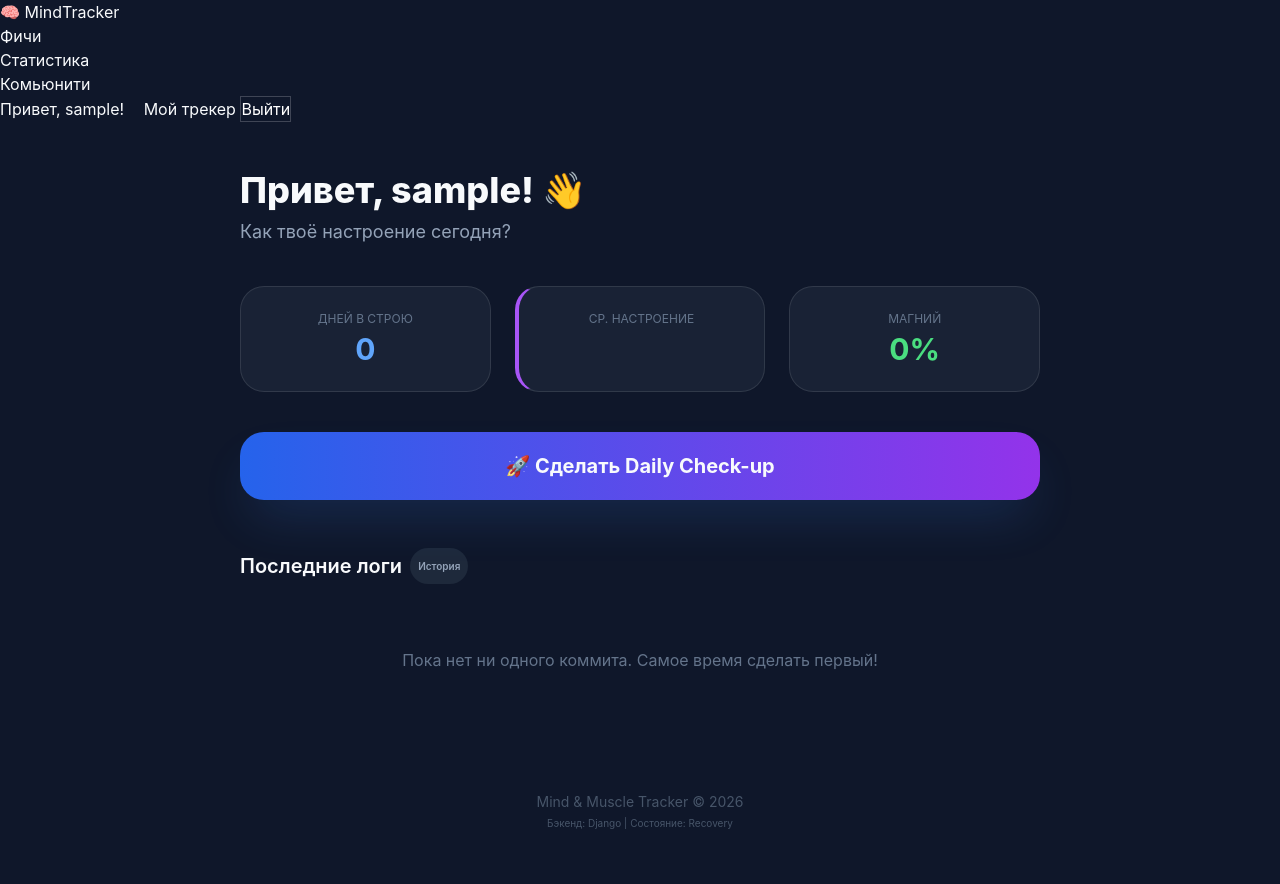
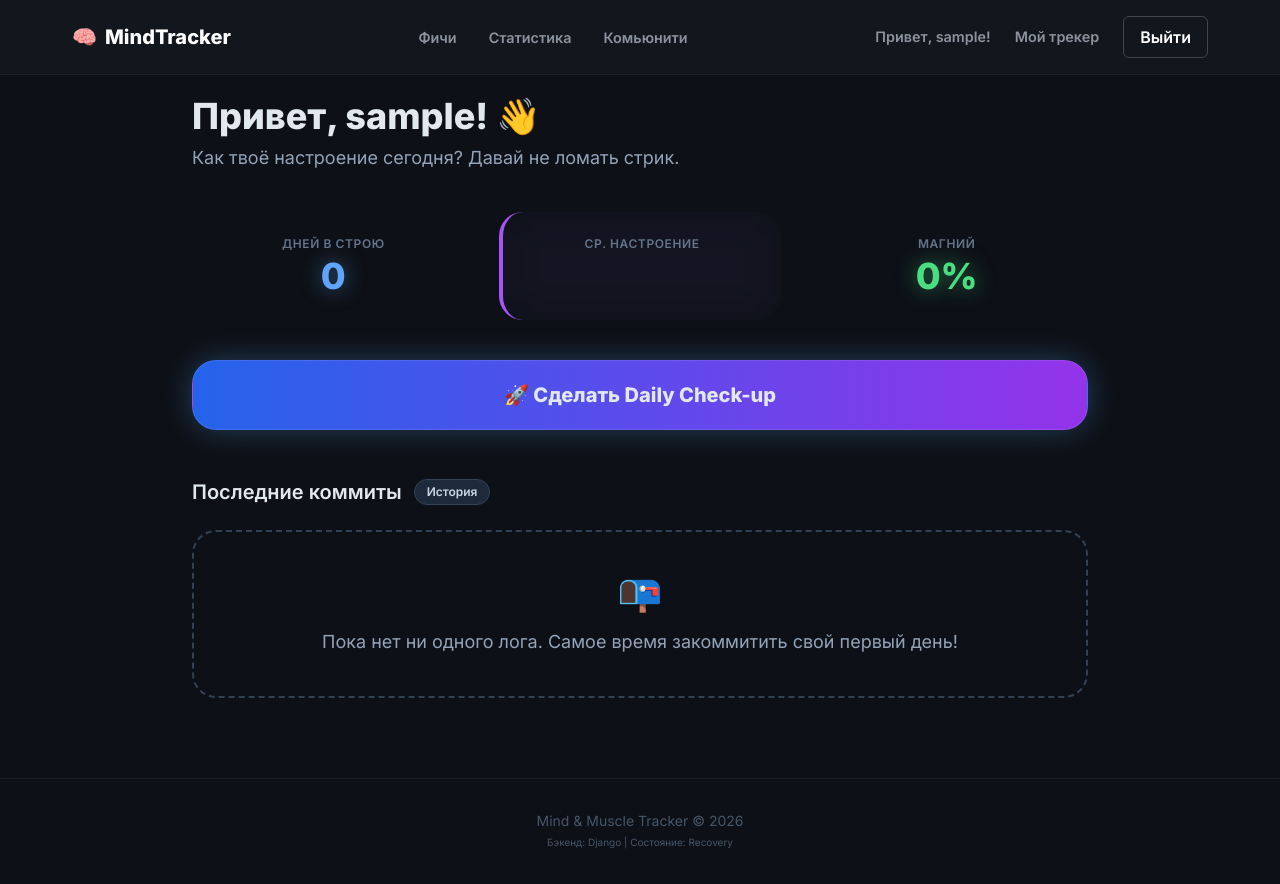
Before and after one commit to Really-Fun/MindTracker, a Django app: page /profile/ in a window 1280 px wide. Before the commit the page ends 829 px from the top, so only its background shows below. Run offline with Django 5.2, Linux system fonts and the light colour scheme; the visitor is signed in with stand-in values (Sample User, id 1); some libraries are stand-ins or nearby versions.

Commit message:
add: redesign index.html

```diff
--- a/MindTracker/UserTracker/templates/UserTracker/index.html
+++ b/MindTracker/UserTracker/templates/UserTracker/index.html
@@ -1,117 +1,103 @@
-<!DOCTYPE html>
-<html lang="ru">
-<head>
-    <meta charset="UTF-8">
-    <meta name="viewport" content="width=device-width, initial-scale=1.0">
-    <title>{{ title }}</title>
-    <script src="https://cdn.tailwindcss.com"></script>
-    <style>
-        body { background-color: #0f172a; color: #f8fafc; font-family: 'Inter', sans-serif; }
-        .glass { background: rgba(30, 41, 59, 0.7); backdrop-filter: blur(10px); border: 1px solid rgba(255,255,255,0.1); }
-        .gradient-text { background: linear-gradient(90deg, #3b82f6, #8b5cf6); -webkit-background-clip: text; -webkit-text-fill-color: transparent; }
-    </style>
-</head>
-<body class="min-h-screen flex flex-col">
-    {% include 'navbar.html' %}
-    {% comment %} <nav class="p-6 flex justify-between items-center glass sticky top-0 z-50">
-        <div class="text-xl font-bold gradient-text">Mind Tracker</div>
-        <div class="flex gap-4">
-            <span class="text-sm text-slate-400">Привет, {{ user.username }}</span>
-        </div>
-    </nav> {% endcomment %}
+{% extends 'base.html' %}
+{% load static %}
 
-    <main class="flex-grow p-6 md:p-12 max-w-4xl mx-auto w-full">
-        <section class="mb-10">
-            <h2 class="text-4xl font-extrabold mb-2">Привет, {{user.username}}! 👋</h2>
-            <p class="text-slate-400 text-lg">Как твоё настроение сегодня?</p>
+{% block title %}Мой трекер | MindTracker{% endblock %}
+
+{% block content %}
+    <section class="mb-10 animate-fade-in-up">
+        <h2 class="text-4xl font-extrabold mb-2">Привет, {{ user.username }}! 👋</h2>
+        <p class="text-slate-400 text-lg">Как твоё настроение сегодня? Давай не ломать стрик.</p>
     </section>
 
     <div class="grid grid-cols-1 md:grid-cols-3 gap-6 mb-10">
-            <div class="glass p-6 rounded-3xl text-center">
-                <p class="text-slate-500 text-xs uppercase mb-1">Дней в строю</p>
-                <p class="text-3xl font-bold text-blue-400">{{days_in_row}}</p>
+        <div class="glass p-6 rounded-3xl text-center transform hover:-translate-y-1 transition-all duration-300">
+            <p class="text-slate-500 text-xs uppercase mb-1 font-semibold tracking-wider">Дней в строю</p>
+            <p class="text-4xl font-extrabold text-blue-400 drop-shadow-[0_0_10px_rgba(96,165,250,0.5)]">{{ days_in_row }}</p>
         </div>
-            <div class="glass p-6 rounded-3xl text-center border-l-4 border-l-purple-500">
-                <p class="text-slate-500 text-xs uppercase mb-1">Ср. настроение</p>
-                <p class="text-3xl font-bold text-purple-400">{{average_mood|floatformat:2}}</p>
+        <div class="glass p-6 rounded-3xl text-center border-l-4 border-l-purple-500 transform hover:-translate-y-1 transition-all duration-300 relative overflow-hidden">
+            <div class="absolute inset-0 bg-purple-500/5 blur-xl"></div>
+            <p class="text-slate-500 text-xs uppercase mb-1 font-semibold tracking-wider relative z-10">Ср. настроение</p>
+            <p class="text-4xl font-extrabold text-purple-400 drop-shadow-[0_0_10px_rgba(192,132,252,0.5)] relative z-10">{{ average_mood|floatformat:2 }}</p>
         </div>
-            <div class="glass p-6 rounded-3xl text-center">
-                <p class="text-slate-500 text-xs uppercase mb-1">Магний</p>
-                <p class="text-3xl font-bold text-green-400">{{magnesium_in_percent}}%</p>
+        <div class="glass p-6 rounded-3xl text-center transform hover:-translate-y-1 transition-all duration-300">
+            <p class="text-slate-500 text-xs uppercase mb-1 font-semibold tracking-wider">Магний</p>
+            <p class="text-4xl font-extrabold text-green-400 drop-shadow-[0_0_10px_rgba(74,222,128,0.5)]">{{ magnesium_in_percent }}%</p>
         </div>
     </div>
 
-        <div class="mb-12">
-            <a href="{% url 'checkup' %}" class="block w-full py-5 bg-gradient-to-r from-blue-600 to-purple-600 hover:from-blue-500 hover:to-purple-500 text-center text-xl font-bold rounded-3xl shadow-2xl shadow-blue-500/20 transition-all transform hover:-translate-y-1 active:scale-95">
+    <div class="mb-12 animate-fade-in-up" style="animation-delay: 0.1s;">
+        <a href="{% url 'checkup' %}" class="block w-full py-5 bg-gradient-to-r from-blue-600 to-purple-600 hover:from-blue-500 hover:to-purple-500 text-center text-xl font-bold rounded-3xl shadow-[0_0_30px_rgba(96,165,250,0.3)] transition-all transform hover:-translate-y-1 active:scale-95 border border-white/10">
             🚀 Сделать Daily Check-up
         </a>
     </div>
 
-        <section>
-            <h3 class="text-xl font-semibold mb-6 flex items-center gap-2">
-                Последние логи
-                <span class="px-2 py-1 bg-slate-800 text-[10px] rounded-full text-slate-400">История</span>
+    <section class="animate-fade-in-up" style="animation-delay: 0.2s;">
+        <h3 class="text-xl font-semibold mb-6 flex items-center gap-3">
+            Последние коммиты
+            <span class="px-3 py-1 bg-slate-800 border border-slate-700 text-xs rounded-full text-slate-300">История</span>
         </h3>
 
+        <div class="space-y-4 mb-8">
             {% for commit in object_list %}
-                <div class="space-y-4 mb-4"> <a href="{% url 'commit' commit.slug %}" class="block transform transition-all hover:-translate-y-1 hover:scale-[1.01] active:scale-95">
-                        <div class="glass p-5 rounded-2xl flex justify-between items-center hover:border-blue-500/50 hover:shadow-lg hover:shadow-blue-500/10 transition-all">
+                <a href="{% url 'commit' commit.slug %}" class="block group">
+                    <div class="glass p-5 rounded-2xl flex justify-between items-center transition-all duration-300 group-hover:border-blue-500/50 group-hover:bg-slate-800/50 group-hover:shadow-[0_0_20px_rgba(96,165,250,0.15)] group-hover:-translate-y-1">
                         <div>
-                                <p class="font-medium text-slate-200">{{ commit.date }}</p>
-                                <p class="text-sm text-slate-500 italic truncate max-w-[200px] md:max-w-md">
-                                    {{ commit.notes|default:"No message for this commit" }}
+                            <p class="font-medium text-slate-200 mb-1 flex items-center gap-2">
+                                <span class="w-2 h-2 rounded-full {% if commit.mood >= 7 %}bg-green-500{% elif commit.mood >= 4 %}bg-yellow-500{% else %}bg-red-500{% endif %}"></span>
+                                {{ commit.date }}
+                            </p>
+                            <p class="text-sm text-slate-400 italic truncate max-w-[200px] md:max-w-md">
+                                {{ commit.notes|default:"Нет описания. Просто сделал дело." }}
                             </p>
                         </div>
                         <div class="text-right">
-                                <span class="text-blue-400 font-bold">{{ commit.mood }}/10</span>
-                                <p class="text-[10px] text-slate-600 uppercase tracking-wider">Mood score</p>
+                            <span class="text-2xl font-bold {% if commit.mood >= 7 %}text-green-400{% elif commit.mood >= 4 %}text-yellow-400{% else %}text-red-400{% endif %}">
+                                {{ commit.mood }}/10
+                            </span>
                         </div>
                     </div>
                 </a>
+            {% empty %}
+                <div class="glass p-10 rounded-3xl text-center border-dashed border-2 border-slate-700">
+                    <span class="text-4xl mb-4 block">📭</span>
+                    <p class="text-slate-400 text-lg">Пока нет ни одного лога. Самое время закоммитить свой первый день!</p>
                 </div>
-            {% empty %}
-                <p class="text-slate-500 text-center py-10">Пока нет ни одного коммита. Самое время сделать первый!</p>
             {% endfor %}
+        </div>
+
         {% if is_paginated %}
         <div class="flex justify-center items-center gap-4 mt-8">
-
             {% if page_obj.has_previous %}
-                    <a href="?page={{ page_obj.previous_page_number }}" class="glass px-4 py-2 rounded-xl text-sm text-slate-300 hover:text-white hover:border-blue-500 transition-all">
-                        &larr; Предыдущая
+                <a href="?page={{ page_obj.previous_page_number }}" class="glass px-5 py-2.5 rounded-xl text-sm font-medium text-slate-300 hover:text-white hover:border-blue-500 transition-all">
+                    &larr; Назад
                 </a>
-                {% else %}
             {% endif %}
 
-                <span class="text-slate-400 text-sm font-medium">
+            <span class="glass px-4 py-2 rounded-xl text-slate-400 text-sm font-medium border-none bg-slate-800/50">
                 Стр. <span class="text-blue-400">{{ page_obj.number }}</span> из {{ page_obj.paginator.num_pages }}
             </span>
 
             {% if page_obj.has_next %}
-                    <a href="?page={{ page_obj.next_page_number }}" class="glass px-4 py-2 rounded-xl text-sm text-slate-300 hover:text-white hover:border-blue-500 transition-all">
-                        Следующая &rarr;
+                <a href="?page={{ page_obj.next_page_number }}" class="glass px-5 py-2.5 rounded-xl text-sm font-medium text-slate-300 hover:text-white hover:border-blue-500 transition-all">
+                    Дальше &rarr;
                 </a>
-                {% else %}
             {% endif %}
-
         </div>
         {% endif %}
     </section>
-    </main>
+{% endblock content %}
 
-    <footer class="p-8 text-center text-slate-600 text-sm">
-        Mind & Muscle Tracker &copy; 2026<br>
-        <span class="text-[10px]">Бэкенд: Django | Состояние: Recovery</span>
-    </footer>
-
+{% block extra_scripts %}
 <script>
-        // Можно добавить анимацию появления карточек
-        document.querySelectorAll('.glass').forEach((el, i) => {
+    // Плавное появление карточек логов (оставил твою идею, но сделал через селектор .group)
+    document.querySelectorAll('.group').forEach((el, i) => {
         el.style.opacity = 0;
+        el.style.transform = "translateY(10px)";
         setTimeout(() => {
-                el.style.transition = "all 0.5s ease";
+            el.style.transition = "all 0.5s cubic-bezier(0.4, 0, 0.2, 1)";
             el.style.opacity = 1;
-            }, i * 100);
+            el.style.transform = "translateY(0)";
+        }, (i * 100) + 300); // Задержка, чтобы сначала появился заголовок
     });
 </script>
-</body>
-</html>
+{% endblock %}
--- a/MindTracker/static/css/navbar.css
+++ b/MindTracker/static/css/style.css
@@ -1,11 +1,9 @@
 :root {
     --bg-color: #0d1117;
-    /* Темный цвет в стиле GitHub */
     --surface-color: rgba(22, 27, 34, 0.7);
     --text-primary: #c9d1d9;
     --text-secondary: #8b949e;
     --accent-color: #238636;
-    /* Зеленый "коммит" */
     --accent-hover: #2ea043;
     --glow-color: rgba(46, 160, 67, 0.2);
     --font-main: 'Inter', sans-serif;
@@ -24,14 +22,13 @@
     overflow-x: hidden;
 }
 
-/* --- NAVBAR (Glassmorphism) --- */
+/* NAVBAR */
 .navbar {
     position: fixed;
     top: 0;
     width: 100%;
     background: var(--surface-color);
     backdrop-filter: blur(12px);
-    -webkit-backdrop-filter: blur(12px);
     border-bottom: 1px solid rgba(255, 255, 255, 0.05);
     z-index: 1000;
 }
@@ -62,12 +59,12 @@
 }
 
 .nav-links a,
-.nav-login {
+.nav-login,
+.greeting {
     color: var(--text-secondary);
     text-decoration: none;
     font-size: 0.9rem;
     font-weight: 600;
-    transition: color 0.2s ease;
 }
 
 .nav-links a:hover,
@@ -81,7 +78,64 @@
     gap: 1.5rem;
 }
 
-/* --- HERO SECTION --- */
+/* BUTTONS */
+.btn {
+    padding: 0.8rem 1.5rem;
+    border-radius: 8px;
+    font-weight: 600;
+    cursor: pointer;
+    border: none;
+    font-size: 1rem;
+    transition: 0.2s;
+}
+
+.btn-sm {
+    padding: 0.5rem 1rem;
+    border-radius: 6px;
+    background: #fff;
+    color: #000;
+    font-weight: 600;
+    text-decoration: none;
+    border: none;
+    cursor: pointer;
+    transition: 0.2s;
+}
+
+.btn-sm:hover {
+    background: #e2e8f0;
+}
+
+.btn-logout {
+    background: transparent;
+    border: 1px solid rgba(255, 255, 255, 0.2);
+    color: #fff;
+}
+
+.btn-logout:hover {
+    border-color: #fff;
+}
+
+.btn-primary {
+    background-color: var(--accent-color);
+    color: #fff;
+}
+
+.btn-primary:hover {
+    background-color: var(--accent-hover);
+    box-shadow: 0 0 15px var(--glow-color);
+}
+
+.btn-secondary {
+    background-color: transparent;
+    color: #fff;
+    border: 1px solid rgba(255, 255, 255, 0.2);
+}
+
+.btn-secondary:hover {
+    border-color: #fff;
+}
+
+/* HERO */
 .hero {
     max-width: 1200px;
     margin: 8rem auto 4rem;
@@ -90,7 +144,6 @@
     grid-template-columns: 1fr 1fr;
     gap: 4rem;
     align-items: center;
-    min-height: 70vh;
 }
 
 .badge {
@@ -121,69 +174,15 @@
     color: var(--text-secondary);
     margin-bottom: 2.5rem;
     line-height: 1.6;
-    max-width: 90%;
 }
 
-/* --- BUTTONS --- */
-.cta-group {
-    display: flex;
-    gap: 1rem;
-}
-
-.btn {
-    padding: 0.8rem 1.5rem;
-    border-radius: 8px;
-    font-weight: 600;
-    cursor: pointer;
-    font-family: inherit;
-    transition: all 0.2s ease;
-    border: none;
-    font-size: 1rem;
-}
-
-.btn-sm {
-    padding: 0.5rem 1rem;
-    border-radius: 6px;
-    background: #fff;
-    color: #000;
-    font-weight: 600;
-    border: none;
-    cursor: pointer;
-    transition: 0.2s ease;
-}
-
-.btn-sm:hover {
-    background: #e2e8f0;
-}
-
-.btn-primary {
-    background-color: var(--accent-color);
-    color: #fff;
-}
-
-.btn-primary:hover {
-    background-color: var(--accent-hover);
-    box-shadow: 0 0 15px var(--glow-color);
-}
-
-.btn-secondary {
-    background-color: transparent;
-    color: #fff;
-    border: 1px solid rgba(255, 255, 255, 0.2);
-}
-
-.btn-secondary:hover {
-    border-color: #fff;
-}
-
-/* --- VISUALS (Commit Graph Vibe) --- */
+/* GRAPH */
 .hero-visual {
     position: relative;
     padding: 2rem;
     background: #161b22;
     border: 1px solid rgba(255, 255, 255, 0.1);
     border-radius: 12px;
-    box-shadow: 0 20px 40px rgba(0, 0, 0, 0.5);
 }
 
 .commit-graph {
@@ -200,6 +199,7 @@
     border-radius: 4px;
     background-color: #21262d;
     transition: 0.3s ease;
+    opacity: 0;
 }
 
 .commit-box:hover {
@@ -219,3 +219,9 @@
     border-radius: 50%;
     pointer-events: none;
 }
+
+@keyframes fadeIn {
+    to {
+        opacity: 1;
+    }
+}
--- /dev/null
+++ b/MindTracker/templates/base.html
@@ -0,0 +1,36 @@
+{% load static %}
+<!DOCTYPE html>
+<html lang="ru" class="scroll-smooth">
+<head>
+    <meta charset="UTF-8">
+    <meta name="viewport" content="width=device-width, initial-scale=1.0">
+
+    <title>{% block title %}{{ title|default:"MindTracker" }}{% endblock %}</title>
+
+    <script src="https://cdn.tailwindcss.com"></script>
+
+    <link href="https://fonts.googleapis.com/css2?family=Inter:wght@400;500;600;800&display=swap" rel="stylesheet">
+
+    <link rel="stylesheet" href="{% static 'css/style.css' %}">
+
+    {% block extra_head %}{% endblock %}
+</head>
+<body class="bg-[#0d1117] text-slate-200 font-['Inter'] min-h-screen flex flex-col selection:bg-blue-500/30">
+
+    {% include 'includes/navbar.html' %}
+
+    <main class="flex-grow pt-24 pb-12 px-6">
+        <div class="max-w-4xl mx-auto w-full">
+            {% block content %}
+            {% endblock content %}
+        </div>
+    </main>
+
+    <footer class="p-8 text-center text-slate-600 text-sm glass border-t border-white/5 mt-auto">
+        Mind & Muscle Tracker &copy; {% now "Y" %}<br>
+        <span class="text-[10px]">Бэкенд: Django | Состояние: Recovery</span>
+    </footer>
+
+    {% block extra_scripts %}{% endblock %}
+</body>
+</html>
--- a/MindTracker/templates/navbar.html
+++ b/MindTracker/templates/includes/navbar.html
@@ -1,7 +1,6 @@
-{% load static %}
 <nav class="navbar">
     <div class="nav-container">
-        <a href="{% url 'home' %}" class="nav-logo">
+        <a href="/" class="nav-logo">
             <span class="logo-icon">🧠</span> MindTracker
         </a>
 
@@ -13,17 +12,15 @@
 
         <div class="nav-actions">
             {% if user.is_authenticated %}
-                <span style="color: var(--text-secondary); margin-right: 15px;">Привет, {{ user.username }}!</span>
-                <a href="{% url 'stats' %}" class="nav-login">Мой трекер</a>
-
+                <span class="greeting">Привет, {{ user.username }}!</span>
+                <a href="/dashboard/" class="nav-login">Мой трекер</a>
                 <form action="{% url 'logout' %}" method="post" style="display: inline;">
                     {% csrf_token %}
-                    <button type="submit" class="btn-sm" style="background: transparent; border: 1px solid rgba(255,255,255,0.2); color: #fff;">Выйти</button>
+                    <button type="submit" class="btn-sm btn-logout">Выйти</button>
                 </form>
-
             {% else %}
                 <a href="{% url 'login' %}" class="nav-login">Войти</a>
-                <a href="{% url 'register' %}" class="btn-sm" style="text-decoration: none; display: inline-block; line-height: normal;">Регистрация</a>
+                <a href="{% url 'register' %}" class="btn-sm">Регистрация</a>
             {% endif %}
         </div>
     </div>
```
Also changed, not shown: MindTracker/UserTracker/templates/UserTracker/main_page.html (+17 -55 lines), MindTracker/static/js/app.js (added, +25 -0 lines). Lines whose indentation alone changed are shown as unchanged.
